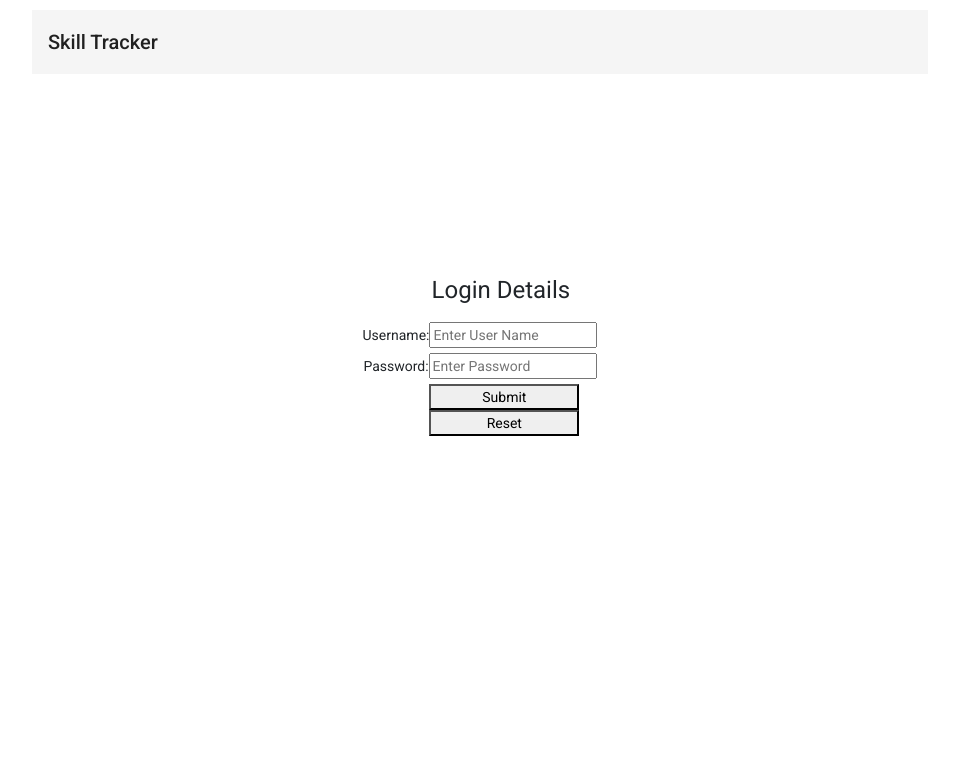
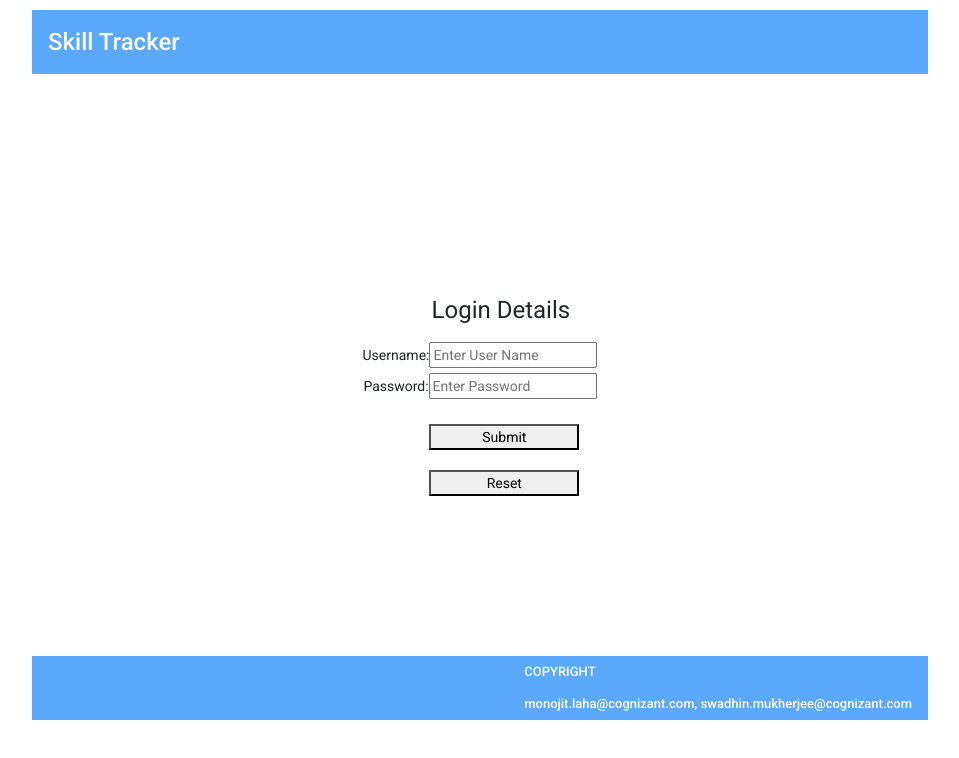
Before and after one commit to monojitlaha/skill-tracker-app, an Angular app: page /login in a window 1280 px wide. Shown: the top 758 px of the page, without its empty margins (168-1127 px from the left). Built offline with nearby package versions, Linux system fonts and the light colour scheme.

Commit message:
Css Changes

```diff
--- a/src/app/app.component.html
+++ b/src/app/app.component.html
@@ -1,15 +1,32 @@
 <div class="divClass">
   <mat-toolbar>
-  <mat-toolbar-row color="themeColor">
-      <span >Skill Tracker</span>
+  <mat-toolbar-row style="background: '#5aa9ff';">
+      <span style="color:white; font-size:x-large;">Skill Tracker</span>
       <span class="example-fill-remaining-space"></span>
       <span fxShow="true" fxHide.lt-md="true" *ngIf="isShown">
-        <span>Welcome {{userName}}!!!</span>
+        <span style="color:white; font-size: medium;">Welcome {{userName}}!!!</span>
         <a href="#" mat-button (click)="logout()">Logout</a>
       </span>
 
 
     </mat-toolbar-row>
   </mat-toolbar>
+  <br>
   </div>
 <router-outlet></router-outlet>
+<div class="divClass">
+  <mat-toolbar>
+  <mat-toolbar-row style="background: '#5aa9ff';">
+
+      <span class="example-fill-remaining-space"></span>
+      <span style="color:white; font-size:small;">
+        <span>COPYRIGHT <br>
+        monojit.laha@cognizant.com, swadhin.mukherjee@cognizant.com
+        </span>
+
+      </span>
+
+
+    </mat-toolbar-row>
+  </mat-toolbar>
+  </div>
--- a/src/app/components/login/login.component.html
+++ b/src/app/components/login/login.component.html
@@ -1,4 +1,5 @@
 <br><br><br><br><br><br><br><br><br><br>
+<span class="min-height:2000px">
 <div class="container container-table">
     <div class="row vertical-center-row">
         <div class="text-center col-md-12 col-md-offset-12" >
@@ -12,23 +13,27 @@
                 </div>
                 <div>
                     <label for="password">Password:</label>
-                    <input #password id="password" type="text" placeholder="Enter Password" />
+                    <input #password id="password" type="text" placeholder="Enter Password" type="password"/>
                 </div>
+                <br>
                 <div>
                     &nbsp;&nbsp;&nbsp;&nbsp;&nbsp;&nbsp;&nbsp;&nbsp;&nbsp;&nbsp;&nbsp;&nbsp;&nbsp;
                     <button type="button" (click)="login(username.value,password.value)" style="width:150px">Submit</button>
                 </div>
+                <br/>
                 <div>
 
                     &nbsp;&nbsp;&nbsp;&nbsp;&nbsp;&nbsp;&nbsp;&nbsp;&nbsp;&nbsp;&nbsp;&nbsp;&nbsp;
                     <button type="button" (click)="username.value=' '; password.value=' '; profiles = false;" style="width:150px">Reset</button>
                 </div>
             </div>
-
+            <br>
             <div *ngIf="profiles" class="alert alert-danger">
-                <div>Invalid Credential</div>
+                <div>Invalid Credentials</div>
             </div>
 
         </div>
     </div>
 </div>
+</span>
+<br><br><br><br><br><br><br>
--- a/src/app/components/user-profile/user-profile.component.html
+++ b/src/app/components/user-profile/user-profile.component.html
@@ -1,7 +1,7 @@
 <h1 *ngIf="isAddMode">Add Profile</h1>
 <h1 *ngIf="!isAddMode">Edit Profile</h1>
 <form [formGroup]="form" (ngSubmit)="onSubmit()">
-    <div class="form-row">
+    <div class="form-row; min-height:1000px" >
         <div class="form-group col">
             <label for="name">Name:</label>
             <input type="text" formControlName="name" class="form-control"
```
